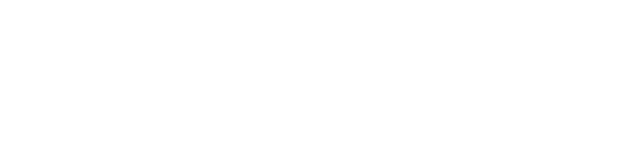
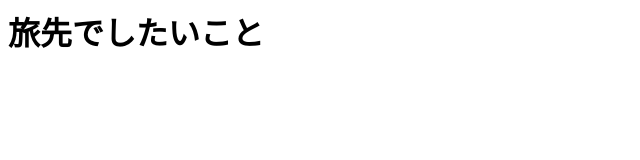
Before and after one commit to s1f10250118/team-project, a plain HTML site: page index.html in a window 1280 px wide. Shown: the whole page, without its empty margins (0-640 px from the left). Drawn offline with Linux system fonts and the light colour scheme.

Commit message:
タイトル「旅先でしたいこと」を打ち込んだ

```diff
--- a/index.html
+++ b/index.html
@@ -7,7 +7,7 @@
     </head>
 
     <body>
-        <h1></h1>
+        <h1>旅先でしたいこと</h1>
 
     </body>
 </html>
```
